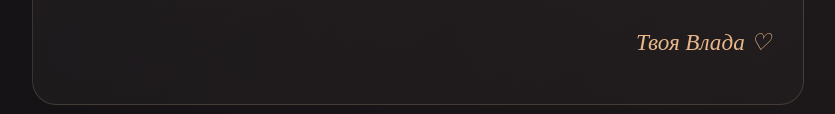
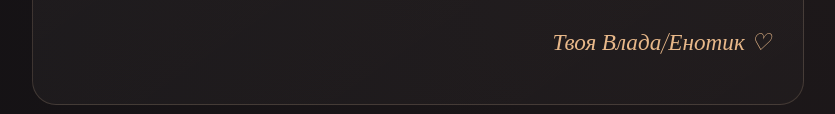
Before and after one commit to vladaenya/happy-birthday, a plain HTML site: page index.html in a window 1280 px wide. Shown: the part 2274-2388 px from the top of the page, without its empty margins (222-1057 px from the left). Drawn offline with nearby package versions, Linux system fonts and the light colour scheme.

Commit message:
Update index.html

```diff
--- a/index.html
+++ b/index.html
@@ -302,7 +302,7 @@
             <p>С днём рождения, Любимый. Тебе сегодня 26, и мне до сих пор не верится, что из тех самых первых переписок в 2022-м выросло целых четыре года нашей истории)</p>
             <p>За это время мы оба сильно изменились, повзрослели, прошли через кучу всего, но одно осталось неизменным — рядом с тобой мне хорошо. Даже когда между нами города и километры, ты остаёшься для меня самым близким человеком, моей опорой и тем, с кем хочется делиться вообще всем — от глупых мемов до самых сложных мыслей) 😘😘😘❤️❤️</p>
             <p>Я очень хочу, чтобы в твои 26 было меньше поводов для нервов и больше дней, когда ты просто выдыхаешь и чувствуешь, что всё идёт так, как надо. Пусть у тебя получаются все твои планы, пусть хватает сил, терпения на всё-всё в этой жизни. Ещё добавлю, что главное — здоровья, надеюсь, по жизни ты будешь очень счастливым. Я очень тебя люблю и всегда на твоей стороне))</p>
-            <div class="signature">Твоя Влада ♡</div>
+            <div class="signature">Твоя Влада/Енотик ♡</div>
         </section>
 
         <!-- Тортик со свечкой -->
```
